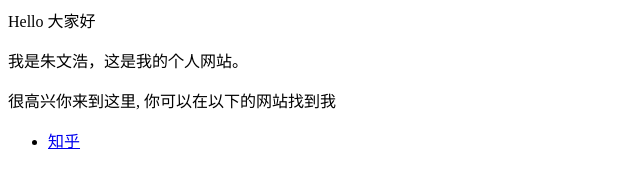
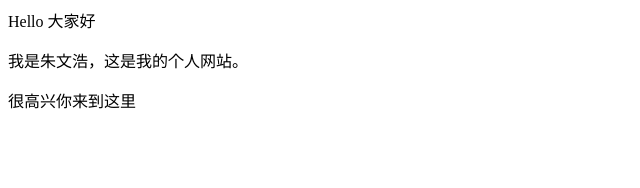
Before and after one commit to zhuwenhaoNB/zhuwenhaoNB.github.io, a plain HTML site: page index.html in a window 1280 px wide. Shown: the whole page, without its empty margins (0-640 px from the left). Drawn offline with Linux system fonts and the light colour scheme.

Commit message:
Update index.html

```diff
--- a/index.html
+++ b/index.html
@@ -1,7 +1,7 @@
 <p>Hello 大家好</p>
 <p>我是朱文浩，这是我的个人网站。 </p>
-<p>很高兴你来到这里, 你可以在以下的网站找到我</p>
+<p>很高兴你来到这里</p>
 
 <ul>
-  <li> <a href="http://zhuwenhaoNB.github.io">知乎</a> </li>
+
   </ul>
```
